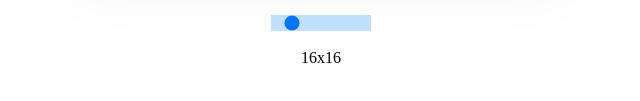
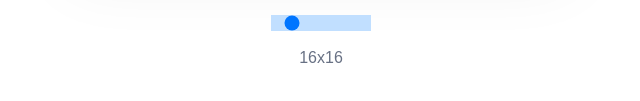
Before and after one commit to davidsan13/etch-a-sketch, a plain HTML site: page index.html in a window 1280 px wide. Shown: the part 637-738 px from the top of the page, 319-959 px from the left. Drawn offline with Linux system fonts and the light colour scheme.

Commit message:
change update text style

```diff
--- a/style.css
+++ b/style.css
@@ -32,7 +32,7 @@
 .title{
     font-size: 50px;
 }
-.title, #demo {
+.title, #text{
     font-family: 'Montserrat', sans-serif;
 
     color: #36425b;
```
